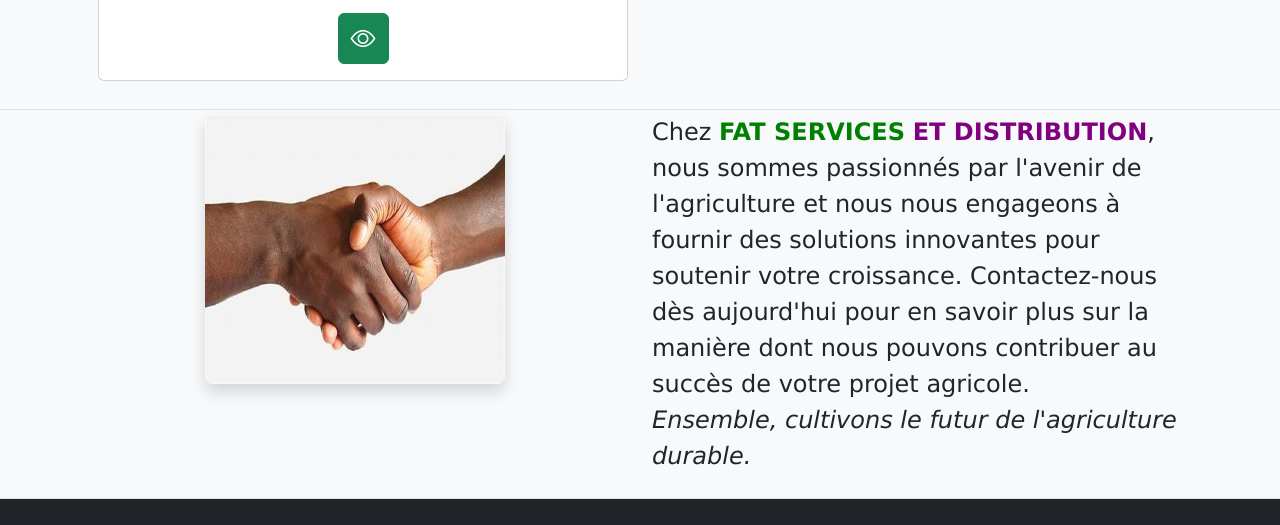
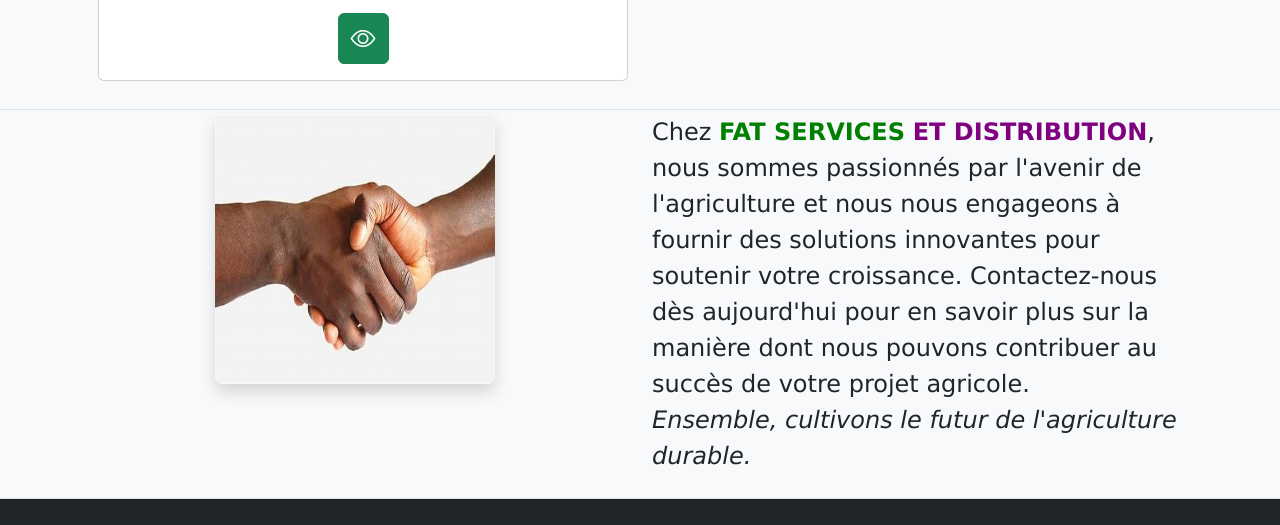
Before and after one commit to Bambaou/Fat-service, a plain HTML site: page index.html in a window 1280 px wide. Shown: the part 2902-3427 px from the top of the page. Drawn offline with nearby package versions, Linux system fonts and the light colour scheme.

Commit message:
Update index.html

```diff
--- a/index.html
+++ b/index.html
@@ -446,7 +446,7 @@
 		<div class="container">
 			<div class="row">
 				<div class="col-12 col-sm-6 col-md-10 col-lg-6">
-					<img src="image/approch1.jpg" alt="no-image" title="" class="rounded-3 mx-auto d-block shadow" style="width: 300px; height: 270px;" id="img-approch">
+					<img src="image/approch1.jpg" alt="no-image" title="" class="rounded-3 mx-auto d-block shadow" style="width: 280px; height: 270px;" id="img-approch">
 				</div>
 				<div class="col-12 col-sm-6 col-md-10 col-lg-6">
 					<!--<h2 class="fw-bold">Notre approche</h2>-->
```
